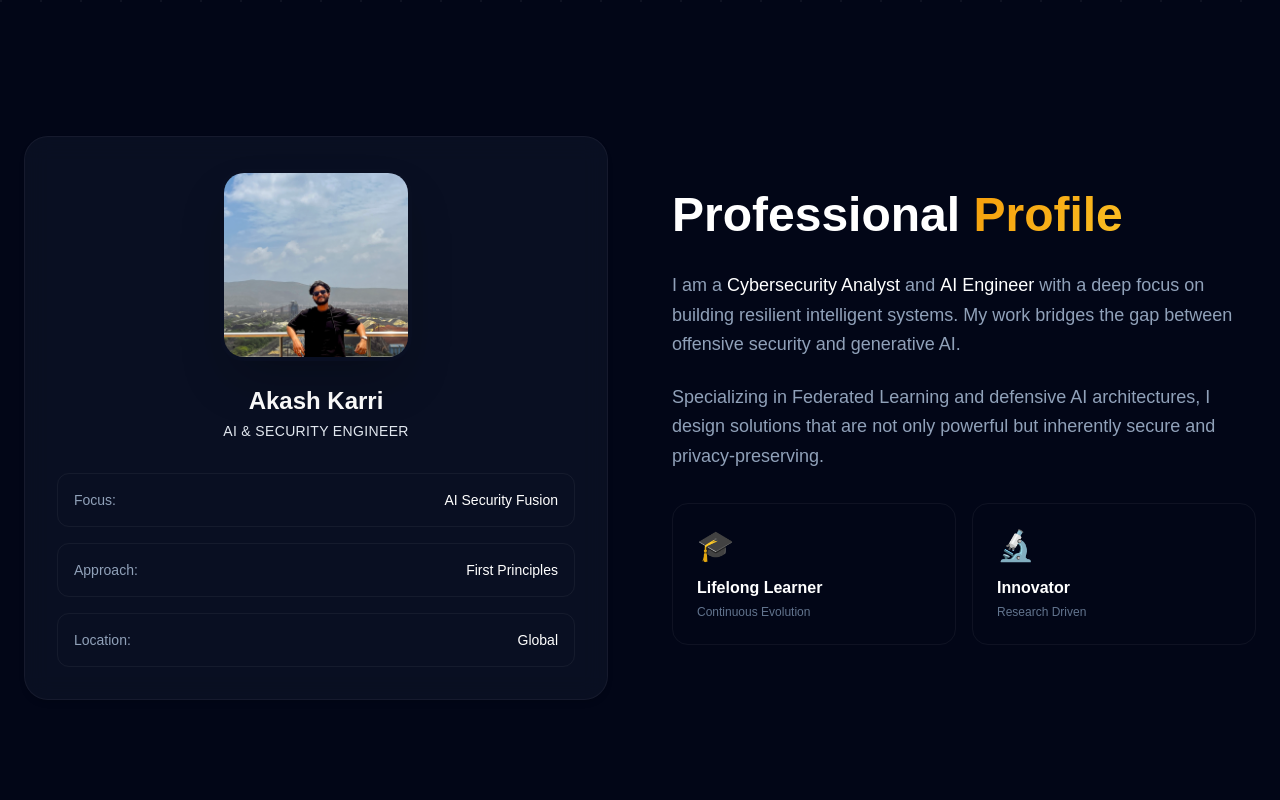
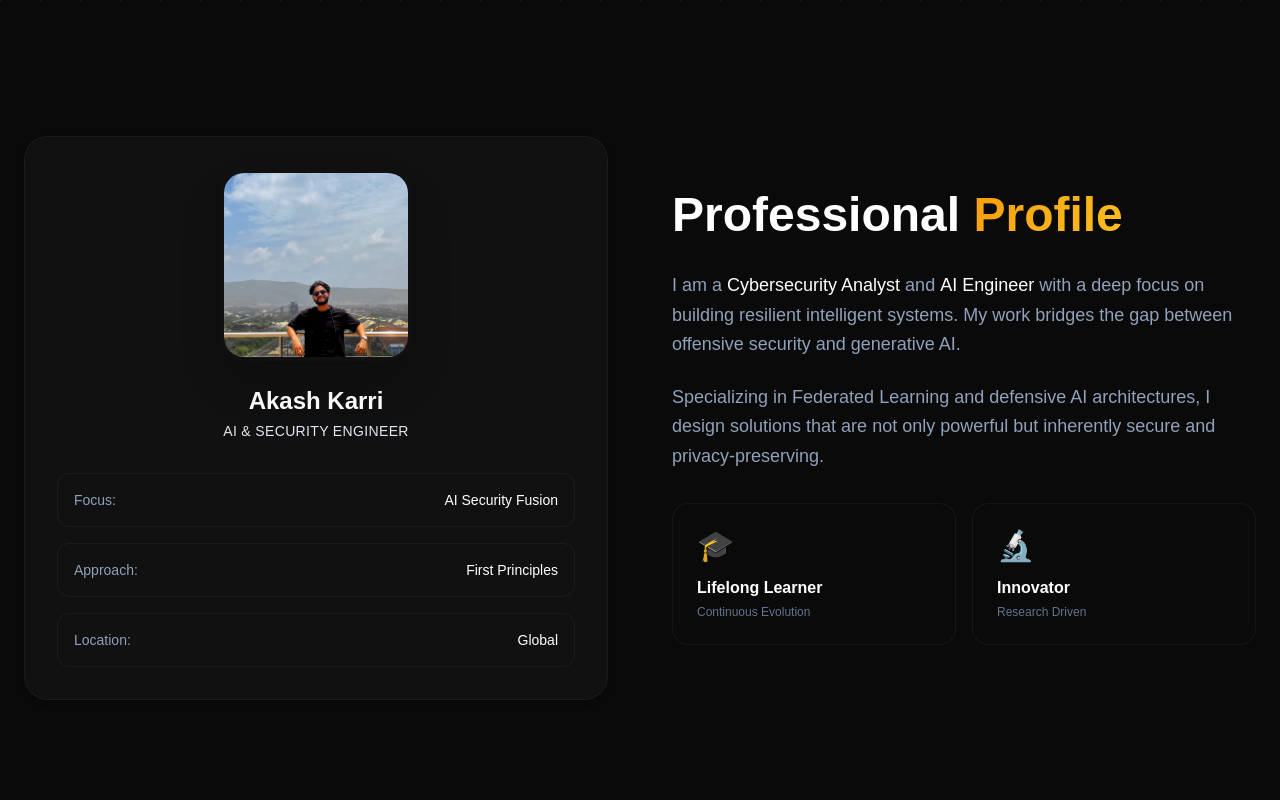
Before and after one commit to akash4426/portfolio, a React (Vite) app in the folder client/: page / in a window 1280 px wide. Shown: the part 760-1560 px from the top of the page. Built offline with nearby package versions, Linux system fonts and the light colour scheme.

Commit message:
UI changes

```diff
--- a/client/src/index.css
+++ b/client/src/index.css
@@ -9,7 +9,7 @@
 
   color-scheme: dark;
   color: #e2e8f0;
-  background-color: #020617;
+  background-color: #0a0a0a;
 
   font-synthesis: none;
   text-rendering: optimizeLegibility;
@@ -22,7 +22,7 @@ body {
   min-width: 320px;
   min-height: 100vh;
   overflow-x: hidden;
-  background: #020617;
+  background: #0a0a0a;
   cursor: default;
 }
 
@@ -32,11 +32,11 @@ body {
 }
 
 ::-webkit-scrollbar-track {
-  background: #020617;
+  background: #0a0a0a;
 }
 
 ::-webkit-scrollbar-thumb {
-  background: #1e293b;
+  background: #262626;
   border-radius: 4px;
 }
 
@@ -46,7 +46,7 @@ body {
 
 /* Glassmorphism - Refined */
 .glass-card {
-  background: rgba(15, 23, 42, 0.6);
+  background: rgba(23, 23, 23, 0.6);
   backdrop-filter: blur(12px);
   -webkit-backdrop-filter: blur(12px);
   border: 1px solid rgba(255, 255, 255, 0.05);
--- a/client/tailwind.config.js
+++ b/client/tailwind.config.js
@@ -7,11 +7,11 @@ export default {
   theme: {
     extend: {
       colors: {
-        "obsidian": "#020617", // Slate 950 - Main background
-        "obsidian-light": "#0f172a", // Slate 900 - Cards/Secondary
+        "obsidian": "#0a0a0a", // Neutral 950 - Main background
+        "obsidian-light": "#171717", // Neutral 900 - Cards/Secondary
         "gold-primary": "#f59e0b", // Amber 500 - Primary accent
         "gold-light": "#fbbf24", // Amber 400 - Hover/Highlight
-        "gold-dim": "#b45309", // Amber 700 - Dimmed/Borders
+        "gold-dim": "#78350f", // Amber 900 - Dimmed/Borders
         "slate-text": "#94a3b8", // Slate 400 - Secondary text
         "slate-light": "#e2e8f0", // Slate 200 - Primary text
       },
@@ -21,7 +21,7 @@ export default {
       },
       backgroundImage: {
         'gradient-radial': 'radial-gradient(var(--tw-gradient-stops))',
-        'obsidian-gradient': 'linear-gradient(to bottom right, #020617, #0f172a)',
+        'obsidian-gradient': 'linear-gradient(to bottom right, #0a0a0a, #171717)',
       },
       animation: {
         "fade-in": "fadeIn 1s ease-out forwards",
```
